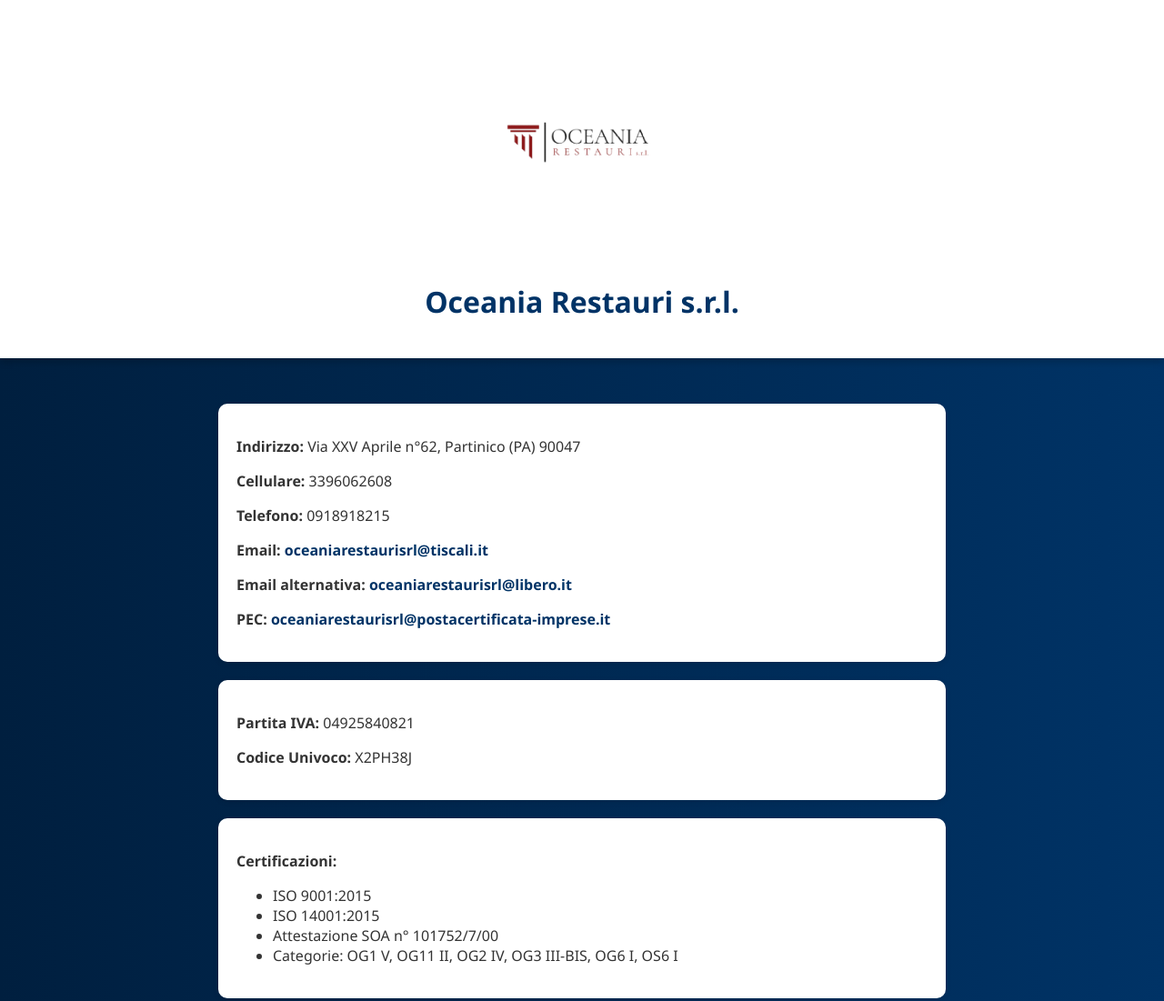
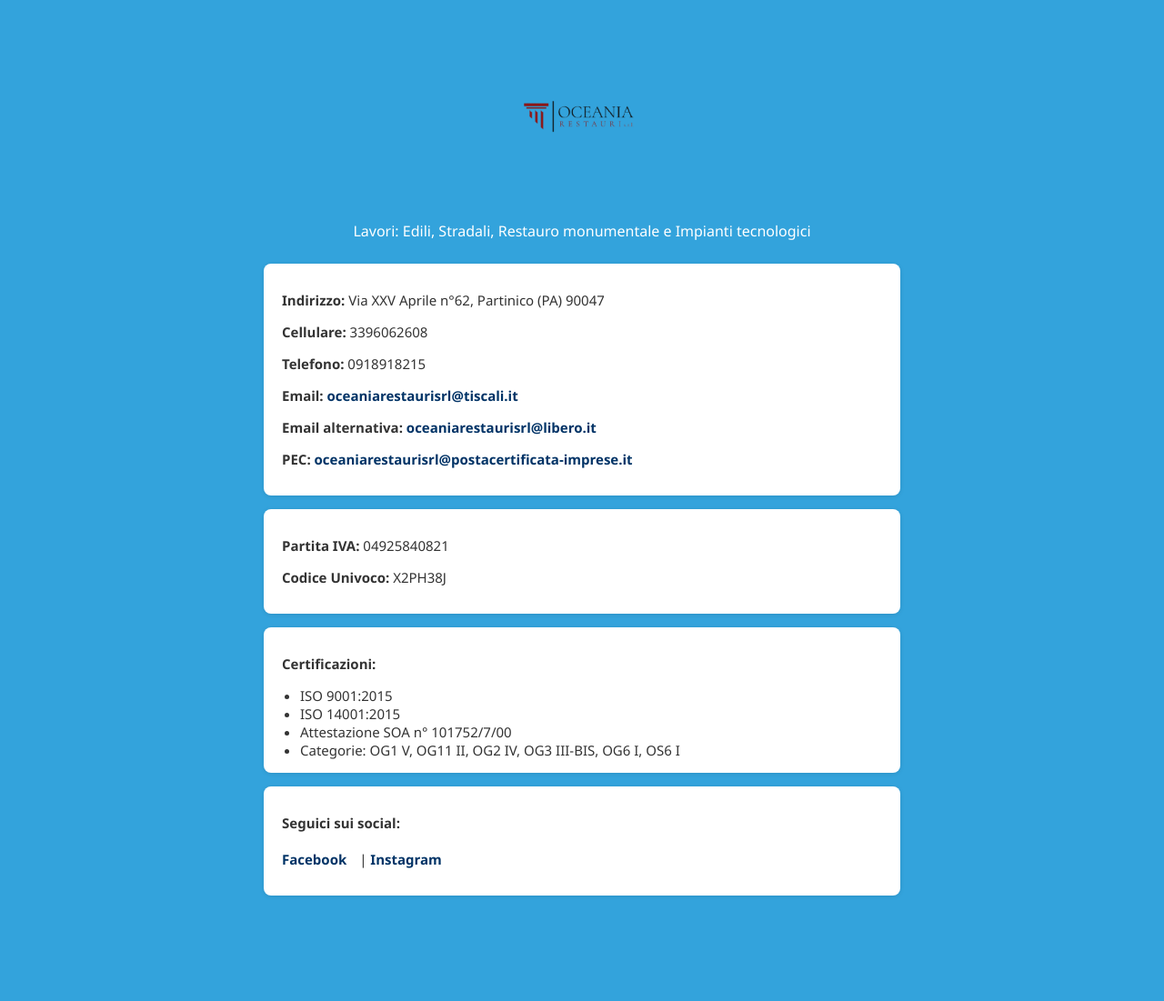
Before and after one commit to oceania-te/oceania-restauri, a plain HTML site: page index.html in a window 1280 px wide. Shown: the top 1101 px of the page at 91% size. After the commit the page ends 1025 px from the top, so only its background shows below. Drawn offline with Linux system fonts and the light colour scheme.

Commit message:
Add files via upload

```diff
--- a/index.html
+++ b/index.html
@@ -8,52 +8,63 @@
     <style>
         body {
             font-family: 'Segoe UI', Tahoma, Geneva, Verdana, sans-serif;
-            background: linear-gradient(to right, #001F3F, #003366);
+            background-color: #33A3DC;
             margin: 0;
             padding: 0;
             color: #333;
         }
         .header {
-            background-color: #ffffff;
-            padding: 20px;
+            background-color: transparent;
             text-align: center;
-            box-shadow: 0 4px 8px rgba(0,0,0,0.2);
+            padding-top: 30px;
         }
         .header img {
-            width: 180px;
-            margin: 10px 0;
+            width: 140px;
+            margin-bottom: 10px;
         }
         .header h1 {
             color: #003366;
-            margin-top: 10px;
+            margin: 5px 0;
+        }
+        .description {
+            color: white;
+            font-size: 16px;
+            margin-bottom: 25px;
         }
         .container {
-            max-width: 800px;
-            margin: 30px auto;
-            padding: 20px;
+            max-width: 700px;
+            margin: 0 auto 40px auto;
+            padding: 0 15px;
         }
         .section {
             background-color: #ffffff;
-            padding: 20px;
-            margin-bottom: 20px;
-            border-radius: 10px;
-            box-shadow: 0 2px 6px rgba(0,0,0,0.1);
+            padding: 15px 20px;
+            margin-bottom: 15px;
+            border-radius: 8px;
+            box-shadow: 0 1px 5px rgba(0,0,0,0.1);
+            font-size: 15px;
         }
         a {
             color: #003366;
             text-decoration: none;
             font-weight: bold;
         }
+        ul {
+            padding-left: 20px;
+            margin: 0;
+        }
         .social a {
             display: inline-block;
-            margin: 5px 10px;
+            margin: 5px 10px 0 0;
         }
     </style>
 </head>
 <body>
     <div class="header">
         <img src="Logo__1_-1-removebg-preview.png" alt="Logo Oceania Restauri">
-        <h1>Oceania Restauri s.r.l.</h1>
+        <div class="description">
+            Lavori: Edili, Stradali, Restauro monumentale e Impianti tecnologici
+        </div>
     </div>
     <div class="container">
         <div class="section">
```
